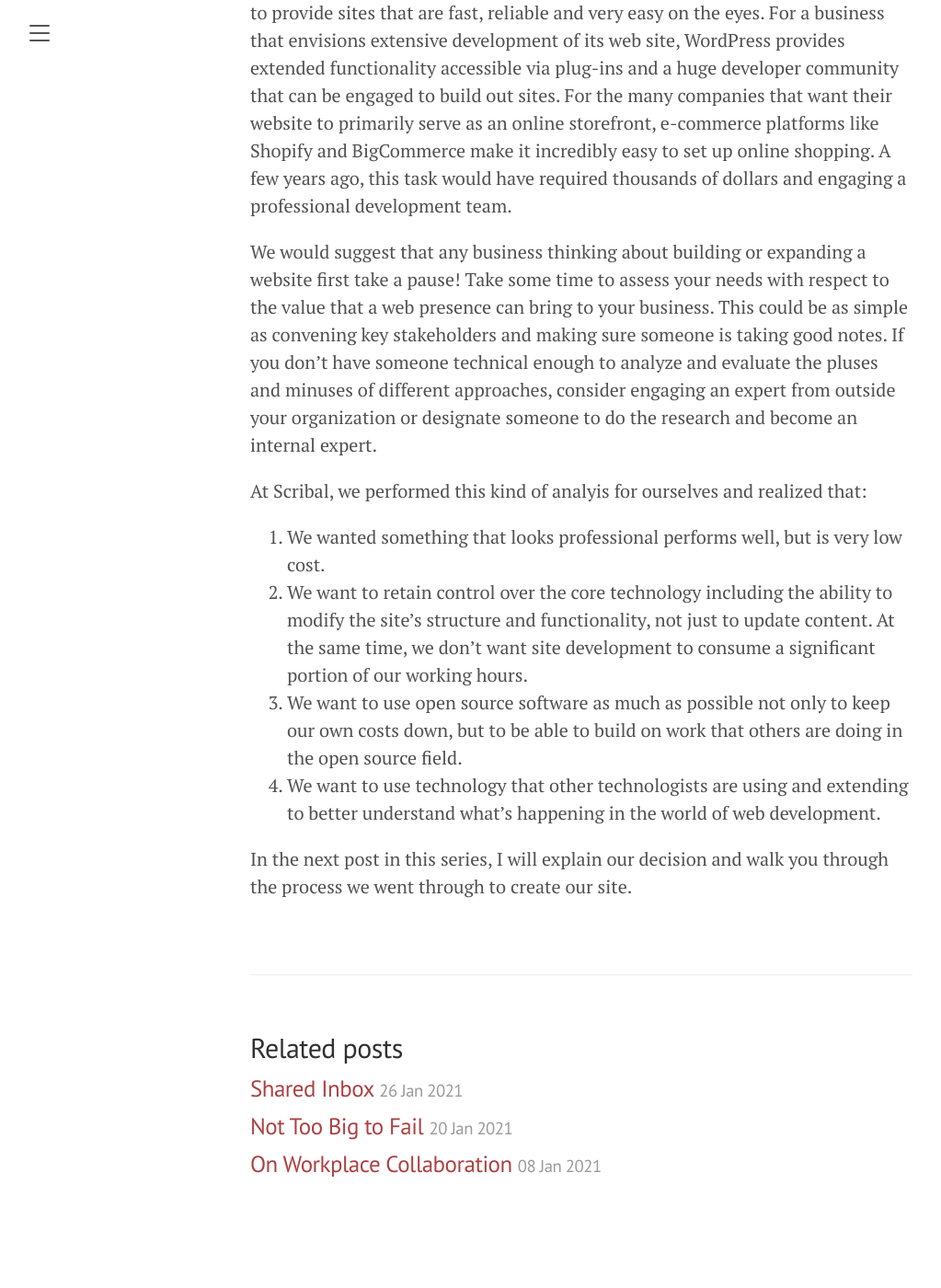
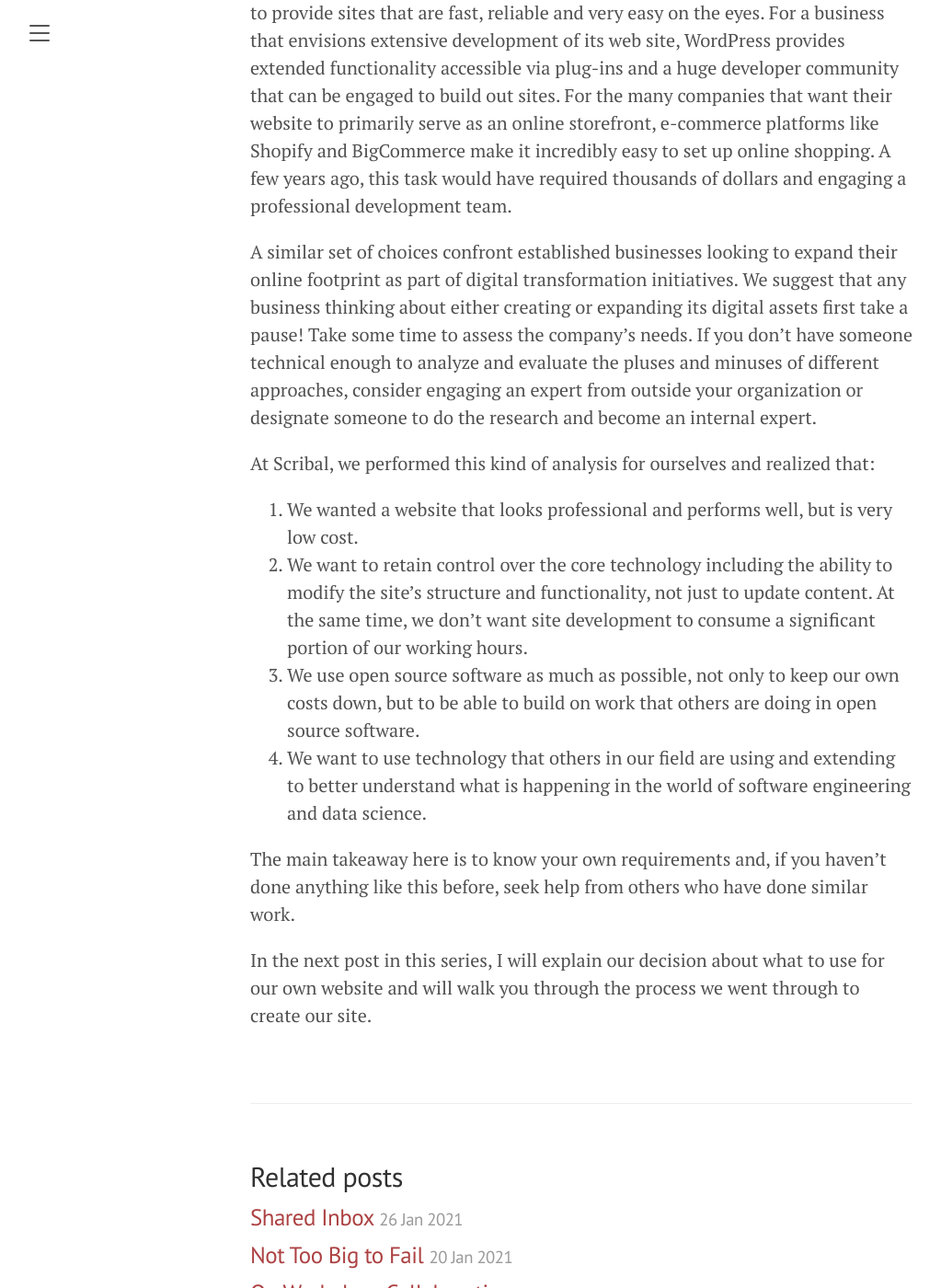
Before and after one commit to scribal-io/lanyon-jh-test, a Jekyll site: the page built from _posts/2021-02-03-WebsiteforBizpt1.md, in a window 1280 px wide and 1400 px high, scrolled down 493 px. Shown: the whole window at 92% size, without its empty margins (8-1031 px from the left). Built offline with Jekyll 4.4.1, drawn with Linux system fonts in a browser that asks for light colours; before the commit the page ends 1835 px from its top, so only the background shows below that; some of the changed text lies outside the part shown.

Commit message:
Blog post: Biz Website Pt 1

```diff
--- a/_posts/2021-02-01-WebsiteforBizpt1.md
+++ b/_posts/2021-02-03-WebsiteforBizpt1.md
@@ -7,12 +7,15 @@ One of the first tasks any new business faces is how to establish a web presence
 
 There are lots of tools out there that make setting up a professional website easier now than it ever has been. Services like Squarespace or Wix, for example, provide superb design, easy content management and rock-solid web operations to provide sites that are fast, reliable and very easy on the eyes. For a business that envisions extensive development of its web site, WordPress provides extended functionality accessible via plug-ins and a huge developer community that can be engaged to build out sites. For the many companies that want their website to primarily serve as an online storefront, e-commerce platforms like Shopify and BigCommerce make it incredibly easy to set up online shopping. A few years ago, this task would have required thousands of dollars and engaging a professional development team.
 
-We would suggest that any business thinking about building or expanding a website first take a pause! Take some time to assess your needs with respect to the value that a web presence can bring to your business. This could be as simple as convening key stakeholders and making sure someone is taking good notes. If you don't have someone technical enough to analyze and evaluate the pluses and minuses of different approaches, consider engaging an expert from outside your organization or designate someone to do the research and become an internal expert.
+A similar set of choices confront established businesses looking to expand their online footprint as part of digital transformation initiatives. We suggest that any business thinking about either creating or expanding its digital assets first take a pause! Take some time to assess the company’s needs. If you don't have someone technical enough to analyze and evaluate the pluses and minuses of different approaches, consider engaging an expert from outside your organization or designate someone to do the research and become an internal expert.
 
-At Scribal, we performed this kind of analyis for ourselves and realized that:
-1. We wanted something that looks professional performs well, but is very low cost.
+At Scribal, we performed this kind of analysis for ourselves and realized that:
+
+1. We wanted a website that looks professional and performs well, but is very low cost.
 2. We want to retain control over the core technology including the ability to modify the site's structure and functionality, not just to update content. At the same time, we don't want site development to consume a significant portion of our working hours.
-3. We want to use open source software as much as possible not only to keep our own costs down, but to be able to build on work that others are doing in the open source field.
-4. We want to use technology that other technologists are using and extending to better understand what's happening in the world of web development.
+3. We use open source software as much as possible, not only to keep our own costs down, but to be able to build on work that others are doing in open source software.
+4. We want to use technology that others in our field are using and extending to better understand what is happening in the world of software engineering and data science.
 
-In the next post in this series, I will explain our decision and walk you through the process we went through to create our site.
+The main takeaway here is to know your own requirements and, if you haven't done anything like this before, seek help from others who have done similar work.
+
+In the next post in this series, I will explain our decision about what to use for our own website and will walk you through the process we went through to create our site.
```
